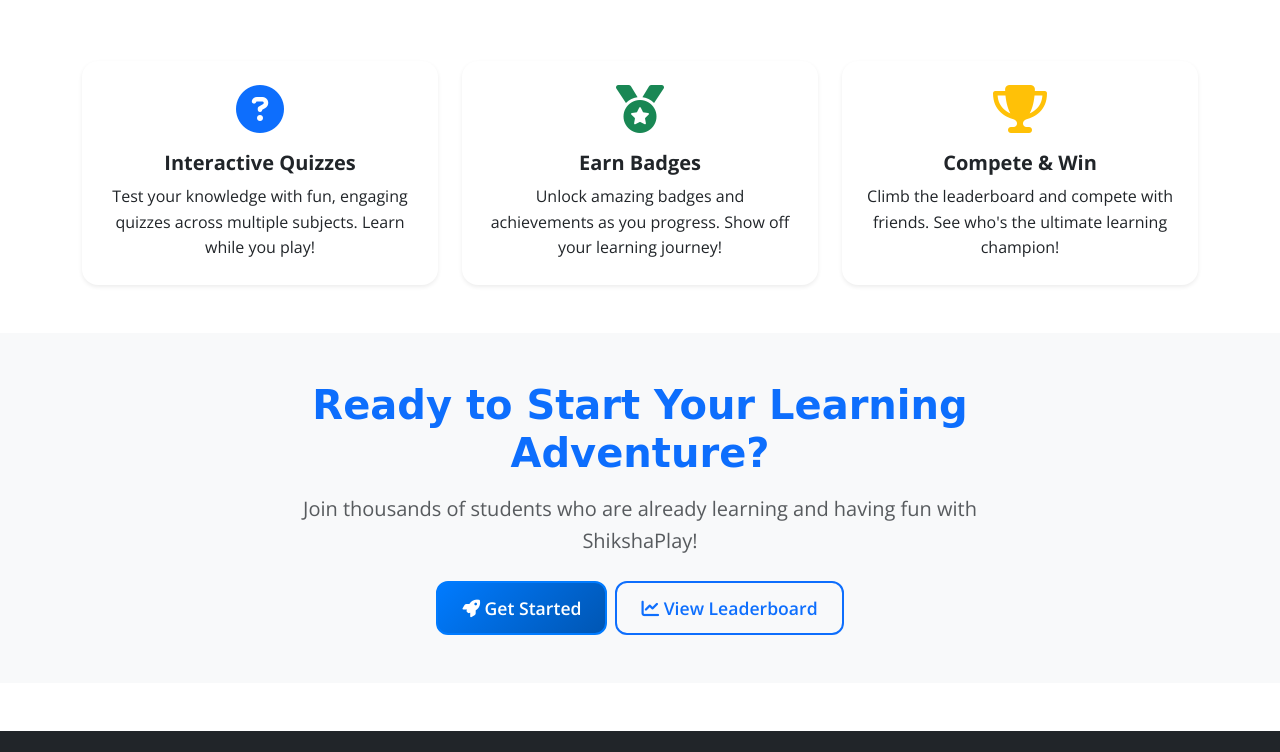
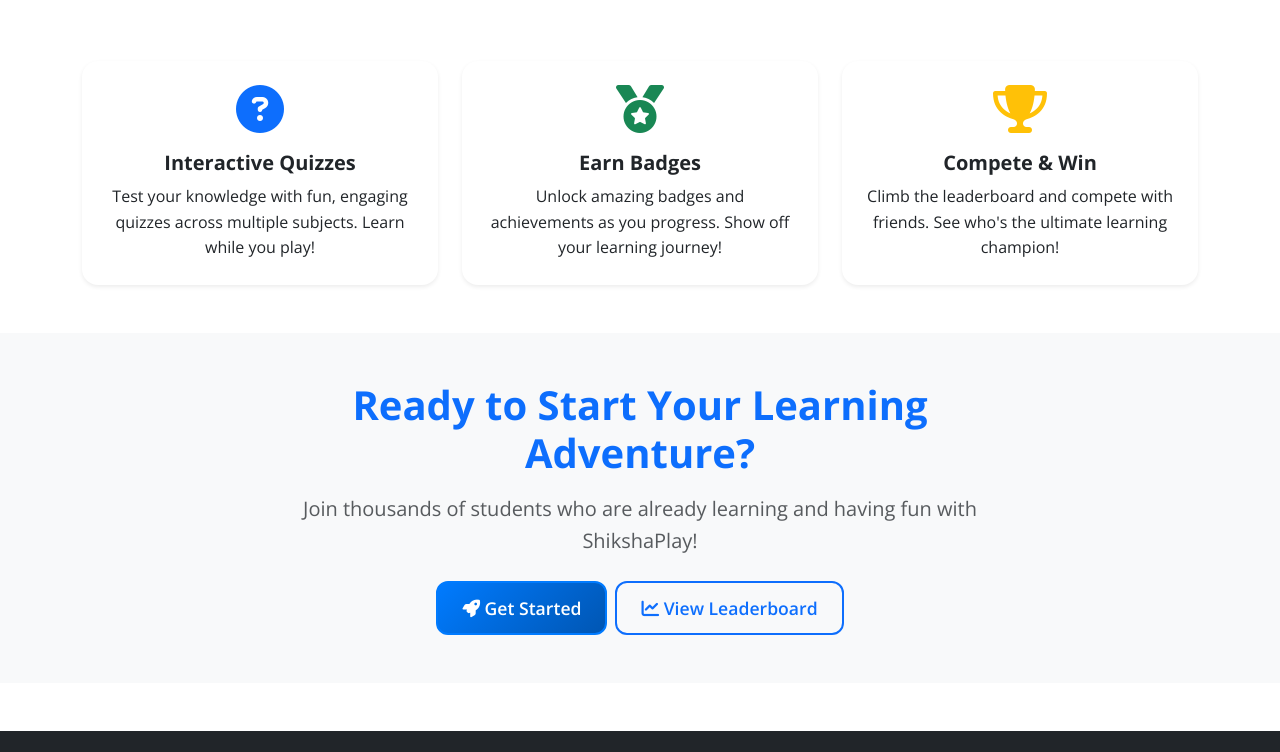
Before and after one commit to dweep-github/Shiksha-Play, a plain HTML site: page index.html in a window 1280 px wide. Shown: the part 805-1557 px from the top of the page. Drawn offline with nearby package versions, Linux system fonts and the light colour scheme.

Commit message:
final font try

```diff
--- a/css/style.css
+++ b/css/style.css
@@ -64,7 +64,7 @@
 h6 { font-size: 1rem; }
 
 .display-1, .display-2, .display-3, .display-4, .display-5, .display-6 {
-    font-family: 'Comic Neue', cursive;
+    font-family: 'Comic Neue', 'Open Sans', Arial, sans-serif;
     font-weight: 700;
 }
 
```
